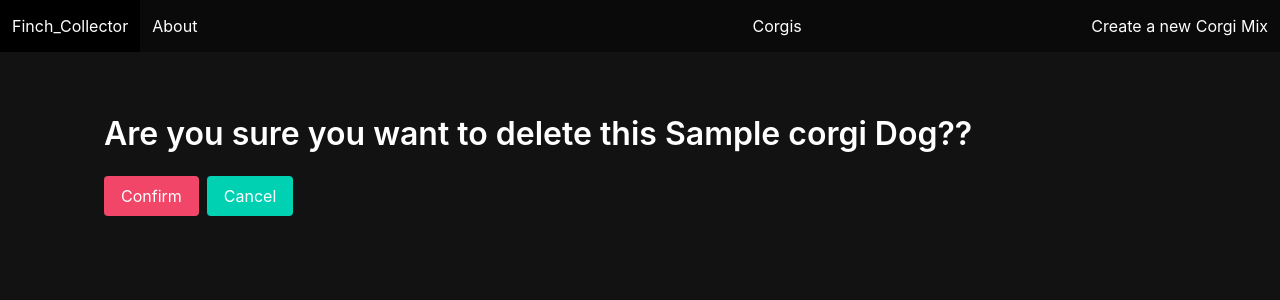
After one commit to Sunjang1009/finch-collector-lab, a Django app: page /corgis/1/delete/ in a window 1280 px wide. The commit adds this page. Shown: the top 300 px of the page. Run offline with Django 4.2, Linux system fonts and the light colour scheme; tables that the repository leaves empty hold one stand-in row (values such as "Sample post").

Commit message:
added delete path and view and templates file

```diff
--- /dev/null
+++ b/main_app/templates/corgi_delete_confirmation.html
@@ -0,0 +1,11 @@
+{% extends 'base.html' %}
+{% block content %}
+<h1 class="title pt-5">Are you sure you want to delete this {{corgi.name}} Dog??</h1>
+<form method="post">
+    {% csrf_token %}
+    <div class="buttons">
+        <input class="button is-danger" type="submit" value="Confirm" />
+        <a  class="button is-primary" href="{% url 'corgi_detail' corgi.pk %}">Cancel</a>
+    </div>
+</form>
+{% endblock %}
--- a/main_app/templates/corgi_detail.html
+++ b/main_app/templates/corgi_detail.html
@@ -21,7 +21,7 @@
                 <i class="fas fa-edit"></i>
             </span>
         </a>
-        <a href="" class="button is-danger">
+        <a href="{% url 'corgi_delete' corgi.pk %}" class="button is-danger">Delete
             <span class="icon">
                 <i class="fas fa-trash-alt"></i>
             </span>
--- a/main_app/urls.py
+++ b/main_app/urls.py
@@ -9,4 +9,5 @@ urlpatterns = [
     path('corgis/<int:pk>/', views.CorgiDetail.as_view(), name="corgi_detail"),
     path('corgis/new/', views.CorgiCreate.as_view(), name="corgi_create"),
     path('corgis/<int:pk>/update/', views.CorgiUpdate.as_view(), name="corgi_update"),
+    path('corgis/<int:pk>/delete/', views.CorgiDelete.as_view(), name="corgi_delete"),
 ]
--- a/main_app/views.py
+++ b/main_app/views.py
@@ -1,9 +1,10 @@
+from django.urls import reverse
 from django.shortcuts import render
 from django.views import View
 from django.http import HttpResponse
 from django.views.generic import DetailView
 from django.views.generic.base import TemplateView
-from django.views.generic.edit import CreateView, UpdateView
+from django.views.generic.edit import CreateView, UpdateView, DeleteView
 from .models import Corgi
 
 
@@ -16,8 +17,6 @@ class Home(TemplateView):
 
 class About(TemplateView):
     template_name = 'about.html'
-
-
 
 class CorgisList(TemplateView):
     template_name = "corgis_list.html"
@@ -39,7 +38,8 @@ class CorgiCreate(CreateView):
     fields = ['name', 'mixes', 'image', 'bio']
     template_name = 'corgi_create.html'
     # what is that?? redirect
-    success_url = '/corgis/'
+    def get_success_url(self):
+        return reverse('corgi_detail', kwargs={'pk':self.object.pk})
 
 class CorgiDetail(DetailView):
     model = Corgi
@@ -49,4 +49,11 @@ class CorgiUpdate(UpdateView):
     model = Corgi
     fields = ['name', 'mixes', 'image', 'bio']
     template_name = "corgi_update.html"
-    success_url = '/corgis/'
+    # success_url = '/corgis/'
+    def get_success_url(self):
+        return reverse('corgi_detail', kwargs={'pk':self.object.pk})
+
+class CorgiDelete(DeleteView):
+    model = Corgi
+    template_name = "corgi_delete_confirmation.html"
+    success_url = "/corgis/"
```
